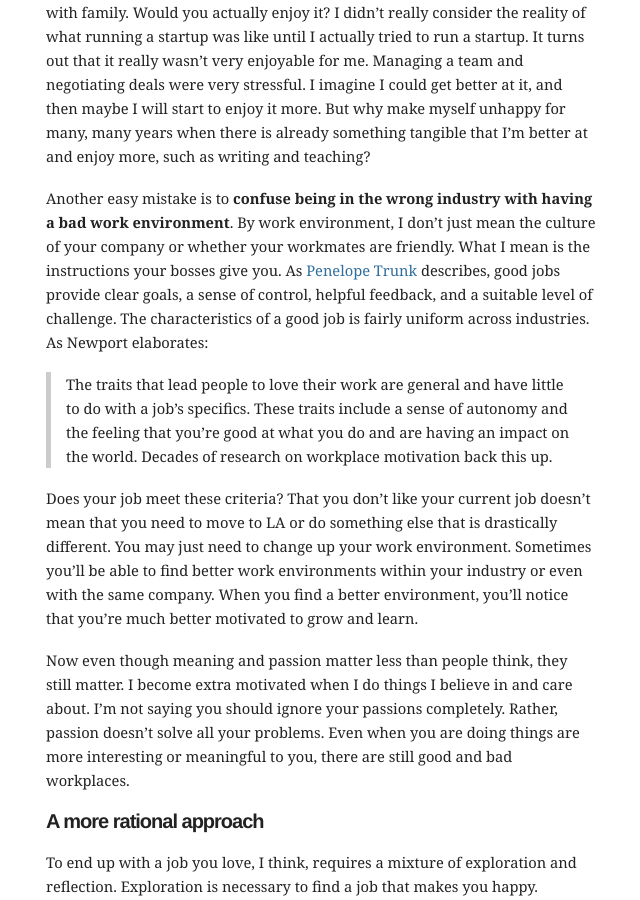
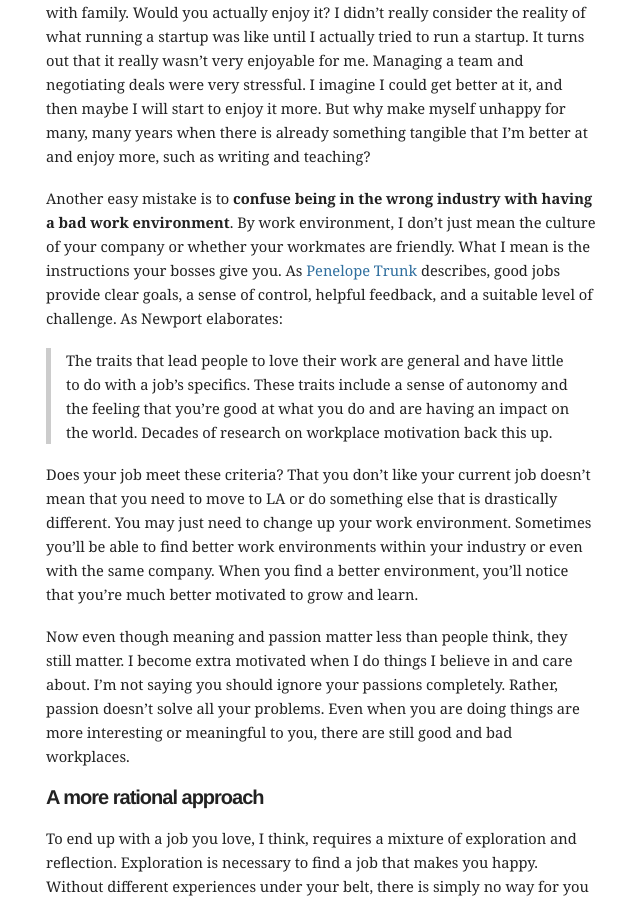
Before and after one commit to mbwong/mbwong.github.com, a Jekyll site: the page built from _posts/2012-12-1-finding-a-calling.md, in a window 1280 px wide and 900 px high, scrolled down 1142 px. Shown: the whole window, without its empty margins (304-944 px from the left). Built offline with Jekyll 4.4.1, drawn with Linux system fonts in a browser that asks for light colours.

Commit message:
Update 2012-12-1-finding-a-calling.md

```diff
--- a/_posts/2012-12-1-finding-a-calling.md
+++ b/_posts/2012-12-1-finding-a-calling.md
@@ -22,7 +22,7 @@
 
 One easy mistake is to **romanticize about a different life**. When you don't know much about something, it's easy for it to sound sexy. I once thought (and still sometimes think) that being a CEO must be really cool. Consider, though, what the life of a CEO actually looks like. Endless meetings. Very little time with family. Would you actually enjoy it? I didn't really consider the reality of what running a startup was like until I actually tried to run a startup. It turns out that it really wasn't very enjoyable for me. Managing a team and negotiating deals were very stressful. I imagine I could get better at it, and then maybe I will start to enjoy it more. But why make myself unhappy for many, many years when there is already something tangible that I'm better at and enjoy more, such as writing and teaching?
 
-Another easy mistake is to **confuse being in the wrong industry with having a bad work environment**. By work environment, I don't just mean the culture of your company or whether your workmates are friendly. What I mean is the instructions your bosses give you. As [Penelope Trunk][pt] describes, good jobs provide clear goals, a sense of control, helpful feedback, and a suitable level of challenge. The characteristics of a good job is fairly uniform across industries. As Newport elaborates:
+Another easy mistake is to **confuse being in the wrong industry with having a bad work environment**. By work environment, I don't just mean the culture of your company or whether your workmates are friendly. What I mean is the instructions your bosses give you. As [Penelope Trunk][pt] describes, good jobs provide clear goals, a sense of control, helpful feedback, and a suitable level of challenge. As Newport elaborates:
 >The traits that lead people to love their work are general and have little to do with a job’s specifics. These traits include a sense of autonomy and the feeling that you’re good at what you do and are having an impact on the world. Decades of research on workplace motivation back this up.
 
 Does your job meet these criteria? That you don't like your current job doesn't mean that you need to move to LA or do something else that is drastically different. You may just need to change up your work environment. Sometimes you'll be able to find better work environments within your industry or even with the same company. When you find a better environment, you'll notice that you're much better motivated to grow and learn.
```
